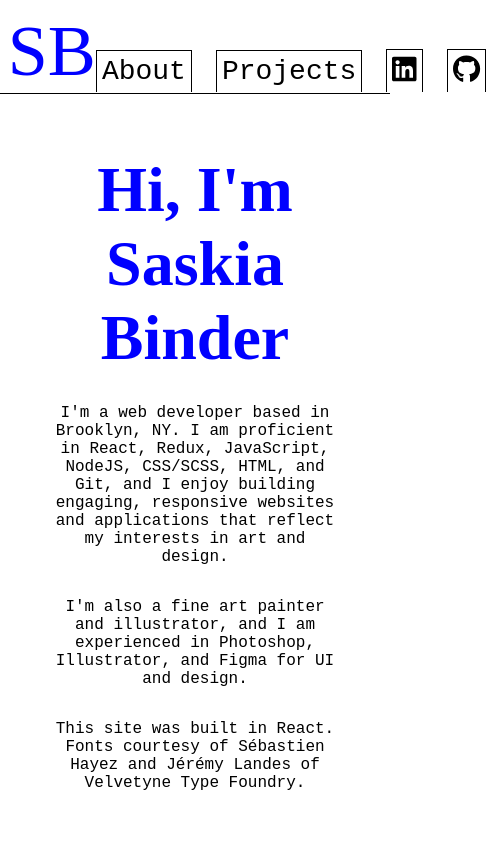
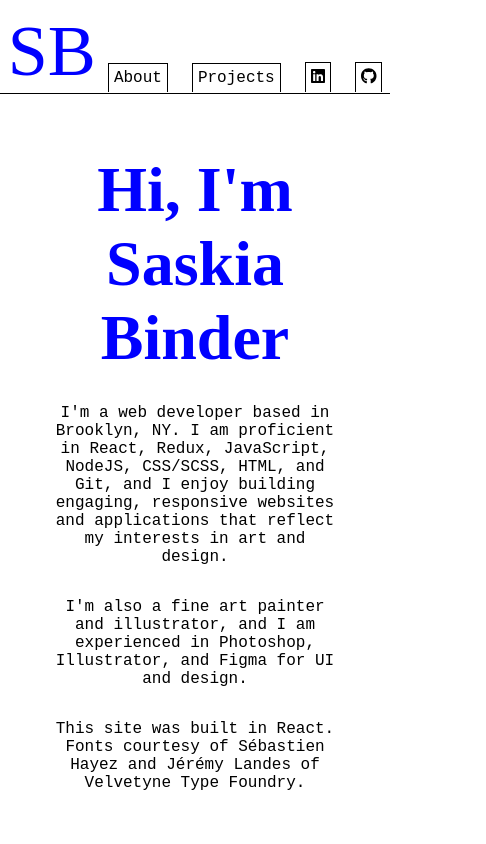
Before and after one commit to saskiabt/portfolio, a React (Create React App) app: page /art in a window 390 px wide. Shown: the top 844 px of the page, 486 px wide, since content can reach past the window. Built offline with nearby package versions, Linux system fonts and the light colour scheme; a web font is replaced by a local one.

Commit message:
update styling for mobile

```diff
--- a/src/styles/nav/nav.css
+++ b/src/styles/nav/nav.css
@@ -14,4 +14,10 @@
 .navButton:hover {
   transform: translateY(2.4px);
   transition: ease-in-out 0.2s;
+}
+@media screen and (max-width: 450px) {
+  .navButton {
+    font-size: 16px;
+    color: black;
+  }
 }/*# sourceMappingURL=nav.css.map */
--- a/src/styles/nav/nav.scss
+++ b/src/styles/nav/nav.scss
@@ -18,4 +18,9 @@
     transition: ease-in-out 0.2s;
     // border-bottom: 0.3px solid black;
   }
+
+  @media screen and (max-width: 450px) {
+    font-size: 16px;
+    color: black;
+  }
 }
```
Also changed, not shown: 1 other file (tests, documents, lock files or other folders).
